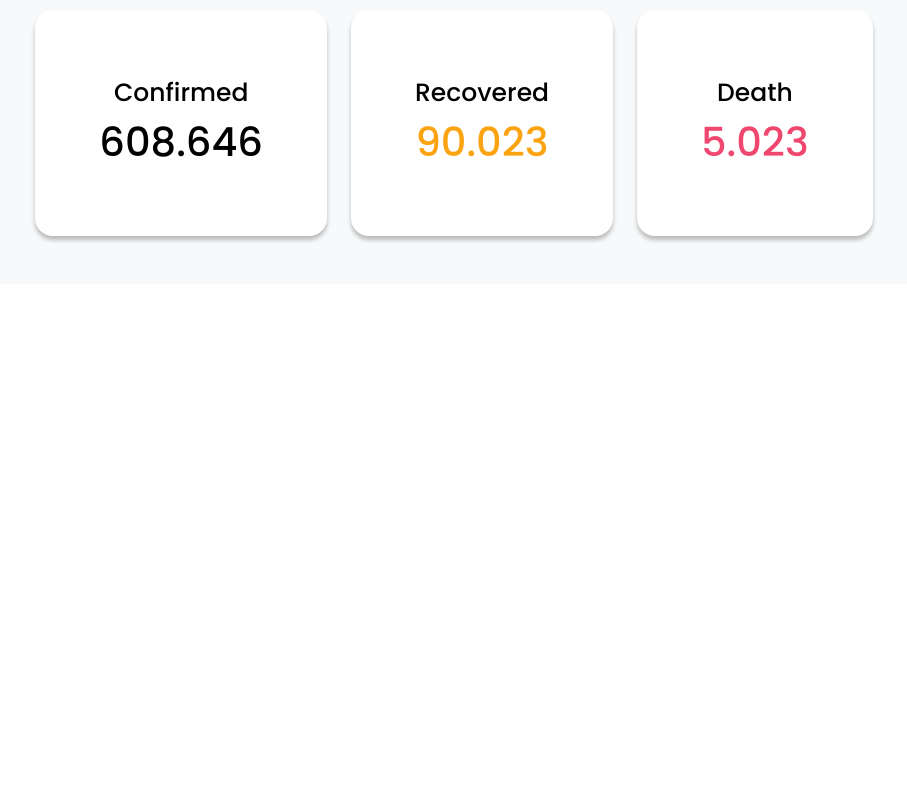
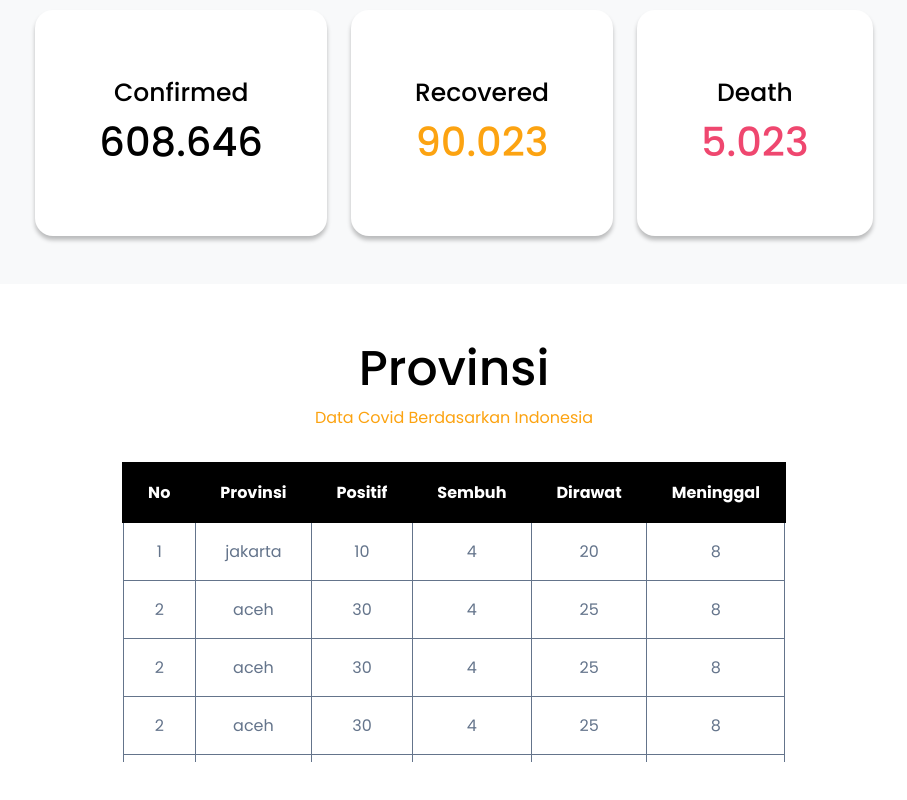
Before and after one commit to raihandotmd/COVIDAPP-UASFE, a React (Vite) app: page / in a window 1280 px wide. Shown: the part 658-1458 px from the top of the page, without its empty margins (186-1093 px from the left). Before the commit the page ends 942 px from the top, so only its background shows below. Built offline with nearby package versions, Linux system fonts and the light colour scheme.

Commit message:
POS-4 feat: StatsProvince Component
- tableData props

```diff
--- a/src/App.tsx
+++ b/src/App.tsx
@@ -1,6 +1,7 @@
 import Navbar from "./components/Navbar/Navbar.tsx";
 import Hero from "./components/Hero/Hero.tsx";
 import StatsTotal from "./components/Stats/Total/StatsTotal.tsx";
+import StatsProvince from "./components/Stats/Province/StatsProvince.tsx";
 
 function App() {
   return (
@@ -8,6 +9,7 @@ function App() {
       <Navbar />
       <Hero />
       <StatsTotal />
+      <StatsProvince />
     </>
   );
 }
--- /dev/null
+++ b/src/components/Stats/Province/StatsProvince.module.css
@@ -0,0 +1,53 @@
+.StatsProvince {
+  padding: 3rem;
+  display: flex;
+  flex-direction: column;
+  justify-content: center;
+  align-items: center;
+  text-align: center;
+}
+
+.StatsProvince__header {
+  margin-bottom: 2rem;
+}
+
+.StatsProvince__title {
+  font-weight: var(--medium-weight);
+}
+
+.StatsProvince__subtitle {
+  color: var(--sec-color);
+}
+
+.StatsProvince__tableContainer {
+  height: 300px;
+  overflow-y: auto;
+  overflow-x: auto;
+}
+
+table.StatsProvince__table,
+table.StatsProvince__table th,
+table.StatsProvince__table td {
+  border-collapse: collapse;
+}
+table.StatsProvince__table th {
+  border: 2px solid var(--primary-color);
+  background-color: var(--primary-color);
+  color: var(--white-color);
+  border-collapse: collapse;
+}
+
+table.StatsProvince__table th,
+table.StatsProvince__table td {
+  padding: 1rem 1.5rem;
+}
+table.StatsProvince__table td {
+  color: var(--gray-color);
+  border: 1.5px solid;
+}
+
+@media (max-width: 992px) {
+  .StatsProvince__tableContainer {
+    width: 75%;
+  }
+}
--- /dev/null
+++ b/src/components/Stats/Province/StatsProvince.tsx
@@ -0,0 +1,55 @@
+import styles from "./StatsProvince.module.css";
+import ProvinceTableData from "./TableData/ProvinceTableData";
+
+const StatsProvince = () => {
+  const fakedata1 = {
+    no: 1,
+    province: "jakarta",
+    positive: 10,
+    treated: 20,
+    death: 8,
+    recovered: 4,
+  };
+  const fakedata2 = {
+    no: 2,
+    province: "aceh",
+    positive: 30,
+    treated: 25,
+    death: 8,
+    recovered: 4,
+  };
+
+  return (
+    <div className={styles.StatsProvince}>
+      <div className={styles.StatsProvince__header}>
+        <h1 className={styles.StatsProvince__title}>Provinsi</h1>
+        <p className={styles.StatsProvince__subtitle}>
+          Data Covid Berdasarkan Indonesia
+        </p>
+      </div>
+      <div className={styles.StatsProvince__tableContainer}>
+        <table className={styles.StatsProvince__table}>
+          <thead>
+            <tr className={styles.StatsProvince__tableth}>
+              <th>No</th>
+              <th>Provinsi</th>
+              <th>Positif</th>
+              <th>Sembuh</th>
+              <th>Dirawat</th>
+              <th>Meninggal</th>
+            </tr>
+          </thead>
+          <tbody>
+            <ProvinceTableData {...fakedata1} />
+            <ProvinceTableData {...fakedata2} />
+            <ProvinceTableData {...fakedata2} />
+            <ProvinceTableData {...fakedata2} />
+            <ProvinceTableData {...fakedata2} />
+          </tbody>
+        </table>
+      </div>
+    </div>
+  );
+};
+
+export default StatsProvince;
--- /dev/null
+++ b/src/components/Stats/Province/TableData/ProvinceTableData.tsx
@@ -0,0 +1,29 @@
+import React from "react";
+
+// Define an interface for the province data
+interface ProvinceData {
+  no: number;
+  province: string;
+  positive: number;
+  recovered: number;
+  treated: number;
+  death: number;
+}
+
+const ProvinceTableData: React.FC<ProvinceData> = (data) => {
+  // Destructure directly from the prop
+  const { no, province, positive, treated, death, recovered } = data;
+
+  return (
+    <tr>
+      <td>{no}</td>
+      <td>{province}</td>
+      <td>{positive}</td>
+      <td>{recovered}</td>
+      <td>{treated}</td>
+      <td>{death}</td>
+    </tr>
+  );
+};
+
+export default ProvinceTableData;
```
